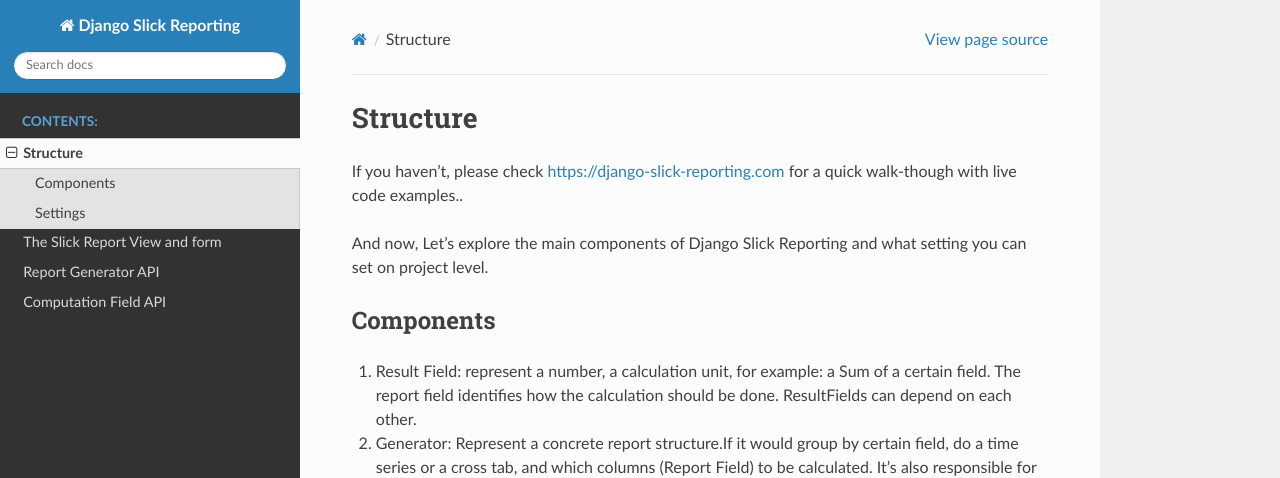
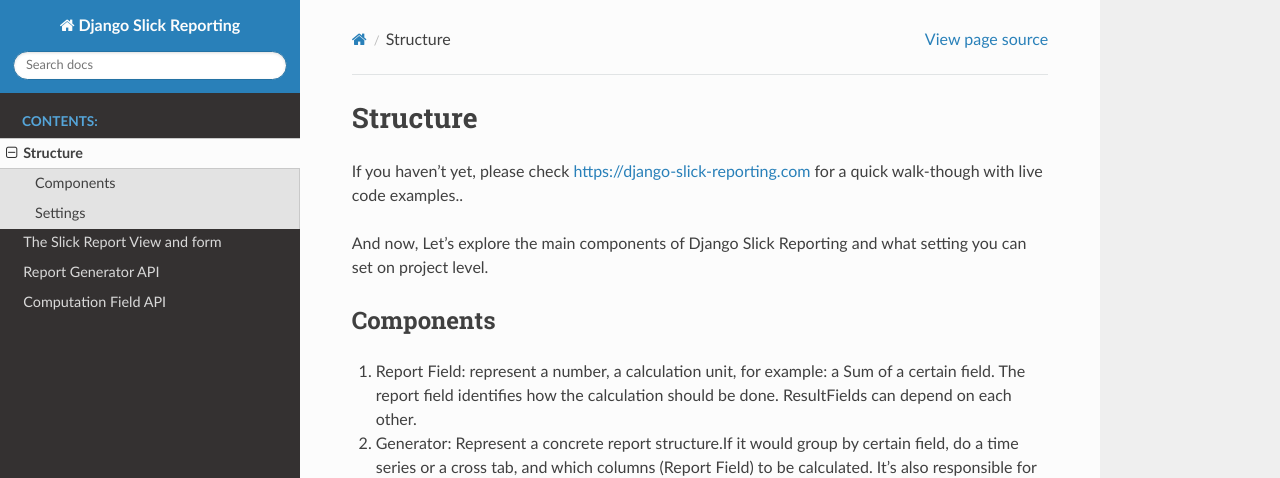
Before and after one commit to RamezIssac/django-slick-reporting, a Sphinx documentation site: the page built from docs/source/concept.rst, in a window 1280 px wide and 1319 px high. Shown: the top 478 px of the window. Built offline with Sphinx 7.4.7 and the Read the Docs theme 2.0.0, drawn with Linux system fonts in a browser that asks for light colours.

Commit message:
New release preparation

```diff
--- a/docs/source/concept.rst
+++ b/docs/source/concept.rst
@@ -3,7 +3,7 @@
 Structure
 ==========
 
-If you haven't, please check https://django-slick-reporting.com for a quick walk-though with live code examples..
+If you haven't yet, please check https://django-slick-reporting.com for a quick walk-though with live code examples..
 
 And now, Let's explore the main components of Django Slick Reporting and what setting you can set on project level.
 
@@ -11,7 +11,7 @@
 ----------
 
 
-1. Result Field: represent a number, a calculation unit, for example: a Sum of a certain field.
+1. Report Field: represent a number, a calculation unit, for example: a Sum of a certain field.
    The report field identifies how the calculation should be done. ResultFields can depend on each other.
 
 2. Generator: Represent a concrete report structure.If it would group by certain field, do a time series or a cross tab, and which columns (Report Field) to be calculated.
```
Also changed, not shown: 1 other file.
